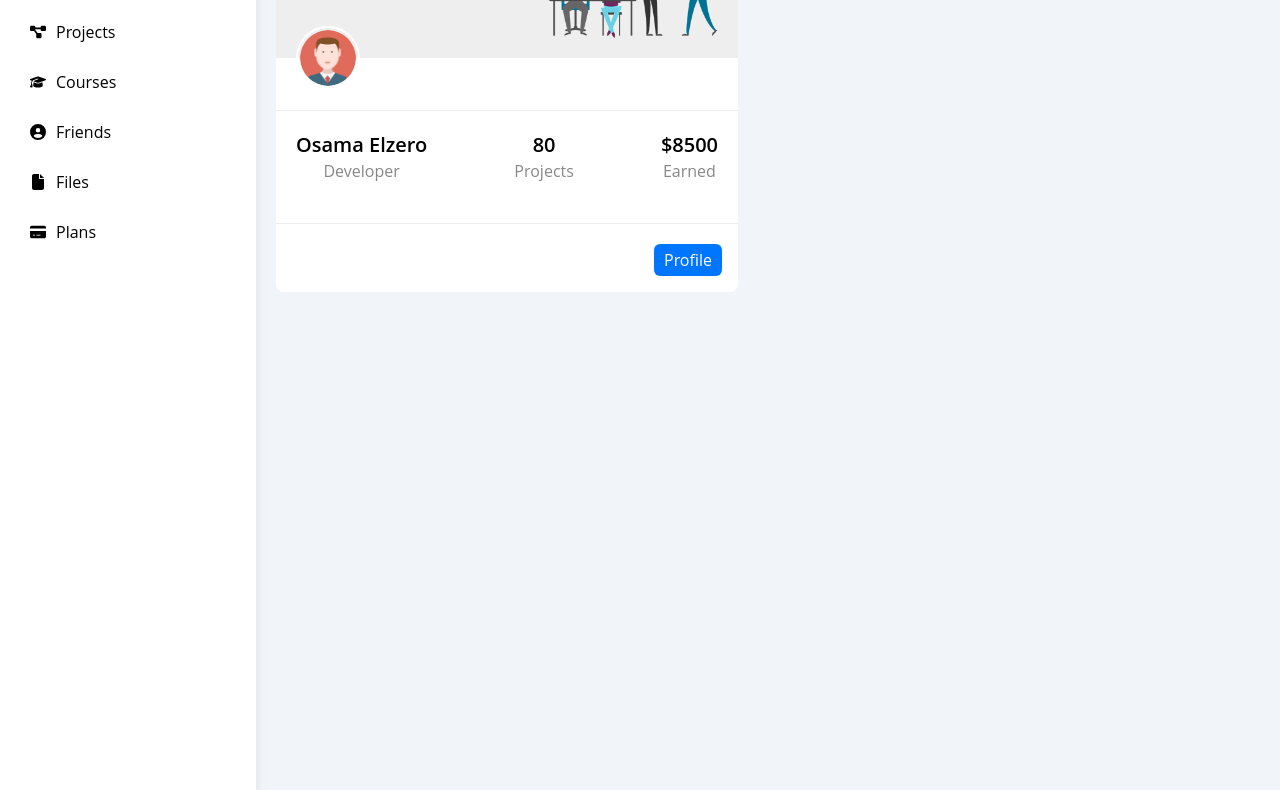
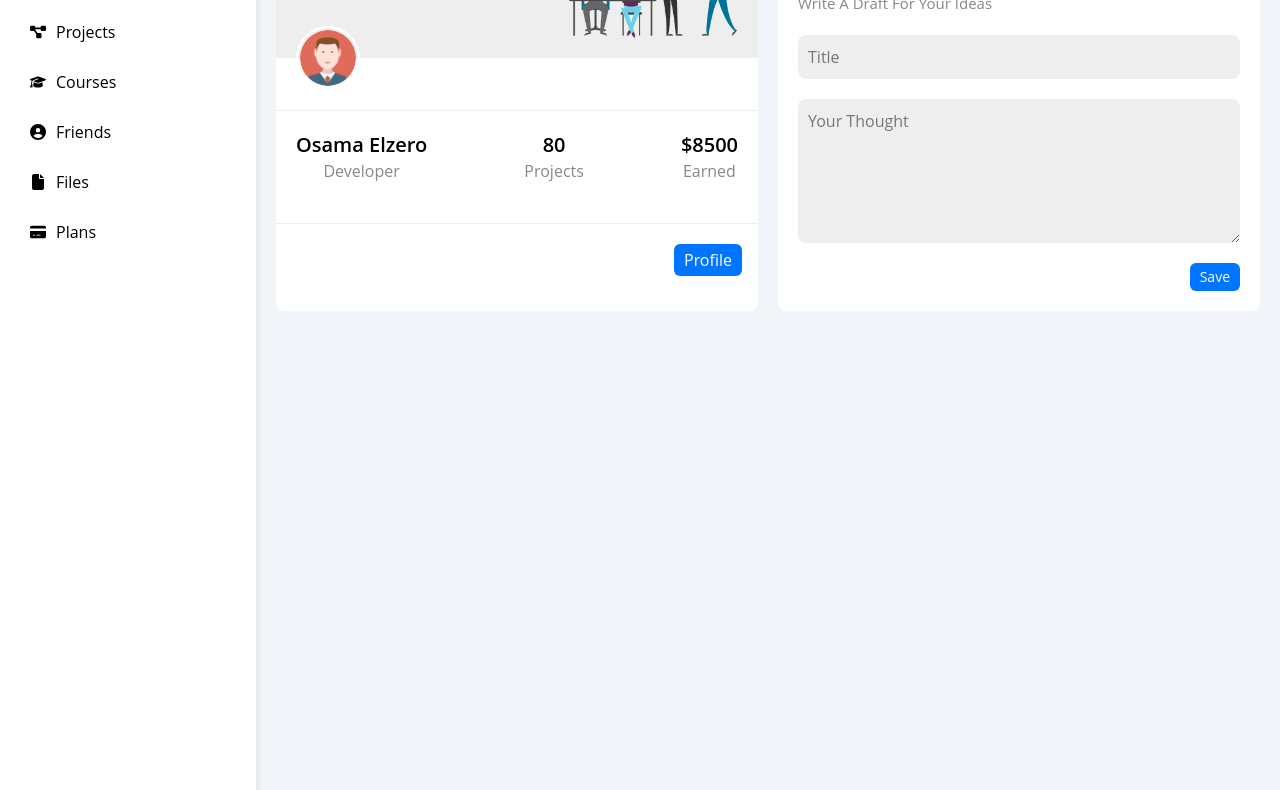
Before and after one commit to Mohamed3Eid/Dashboard, a website: page src/pages/index.html in a window 1280 px wide. Shown: the part 248-1038 px from the top of the page. Drawn offline with nearby package versions, Linux system fonts and the light colour scheme; files that its build step writes are made by us from their sources.

Commit message:
feat: add section quick

```diff
--- a/src/css/main.css
+++ b/src/css/main.css
@@ -37,24 +37,6 @@
 }
 
 @layer utilities {
-  .box-shadow {
-    box-shadow: 0 0 10px #ddd;
-  }
-
-  .active {
-    @apply bg-[#f6f6f6];
-  }
-
-  .center-flex {
-    align-items: center;
-    justify-content: center;
-  }
-
-  .between-flex {
-    justify-content: space-between;
-    align-items: center;
-  }
-
   .scrollbar::-webkit-scrollbar {
     width: 15px;
   }
@@ -70,4 +52,27 @@
   .scrollbar::-webkit-scrollbar-thumb:hover {
     background: var(--color-secondary);
   }
+
+  .btn-shape {
+    padding: 4px 10px;
+    border-radius: 6px;
+  }
+
+  .active {
+    @apply bg-[#f6f6f6];
+  }
+
+  .box-shadow {
+    box-shadow: 0 0 10px #ddd;
+  }
+
+  .center-flex {
+    align-items: center;
+    justify-content: center;
+  }
+
+  .between-flex {
+    justify-content: space-between;
+    align-items: center;
+  }
 }
--- a/src/pages/index.html
+++ b/src/pages/index.html
@@ -217,11 +217,11 @@
         </h1>
         <!-- end head -->
         <!-- start wrapper -->
-        <div class="grid gap-2.5 md:gap-5 md:grid-cols-1 xl:grid-cols-2">
+        <div
+          class="mx-2.5 md:mx-5 grid gap-2.5 md:gap-5 md:grid-cols-1 xl:grid-cols-2"
+        >
           <!-- start welcome -->
-          <div
-            class="bg-white text-center rounded-lg overflow-hidden mx-2.5 md:mx-5"
-          >
+          <div class="bg-white text-center rounded-lg overflow-hidden">
             <!-- start intro -->
             <div class="p-5 bg-[#eee] flex justify-between">
               <div>
@@ -263,12 +263,38 @@
             <!-- start visit -->
             <a
               href="profile.html"
-              class="block bg-primary text-white w-fit ms-auto me-4 mb-4 py-1 px-2.5 rounded-md"
+              class="block bg-primary text-white w-fit ms-auto me-4 mb-4 btn-shape hover:bg-secondary transition"
               >Profile</a
             >
             <!-- end visit -->
           </div>
           <!-- end welcome -->
+          <!-- start quick -->
+          <div class="p-5 bg-white rounded-lg">
+            <h2 class="mb-2.5">quick draft</h2>
+            <p class="capitalize text-[15px] text-info mb-5">
+              write a draft for your ideas
+            </p>
+            <form action="">
+              <input
+                type="text"
+                placeholder="Title"
+                class="block bg-[#eee] mb-5 p-2.5 w-full rounded-lg outline-none caret-primary focus:placeholder:opacity-0"
+              />
+              <textarea
+                name=""
+                id=""
+                placeholder="Your Thought"
+                class="block bg-[#eee] p-2.5 mb-5 w-full h-36 rounded-lg outline-none caret-primary focus:placeholder:opacity-0"
+              ></textarea>
+              <input
+                type="submit"
+                value="Save"
+                class="bg-primary text-white block w-fit text-sm btn-shape ms-auto transition hover:bg-secondary"
+              />
+            </form>
+          </div>
+          <!-- end quick -->
         </div>
         <!-- end wrapper -->
       </div>
```
